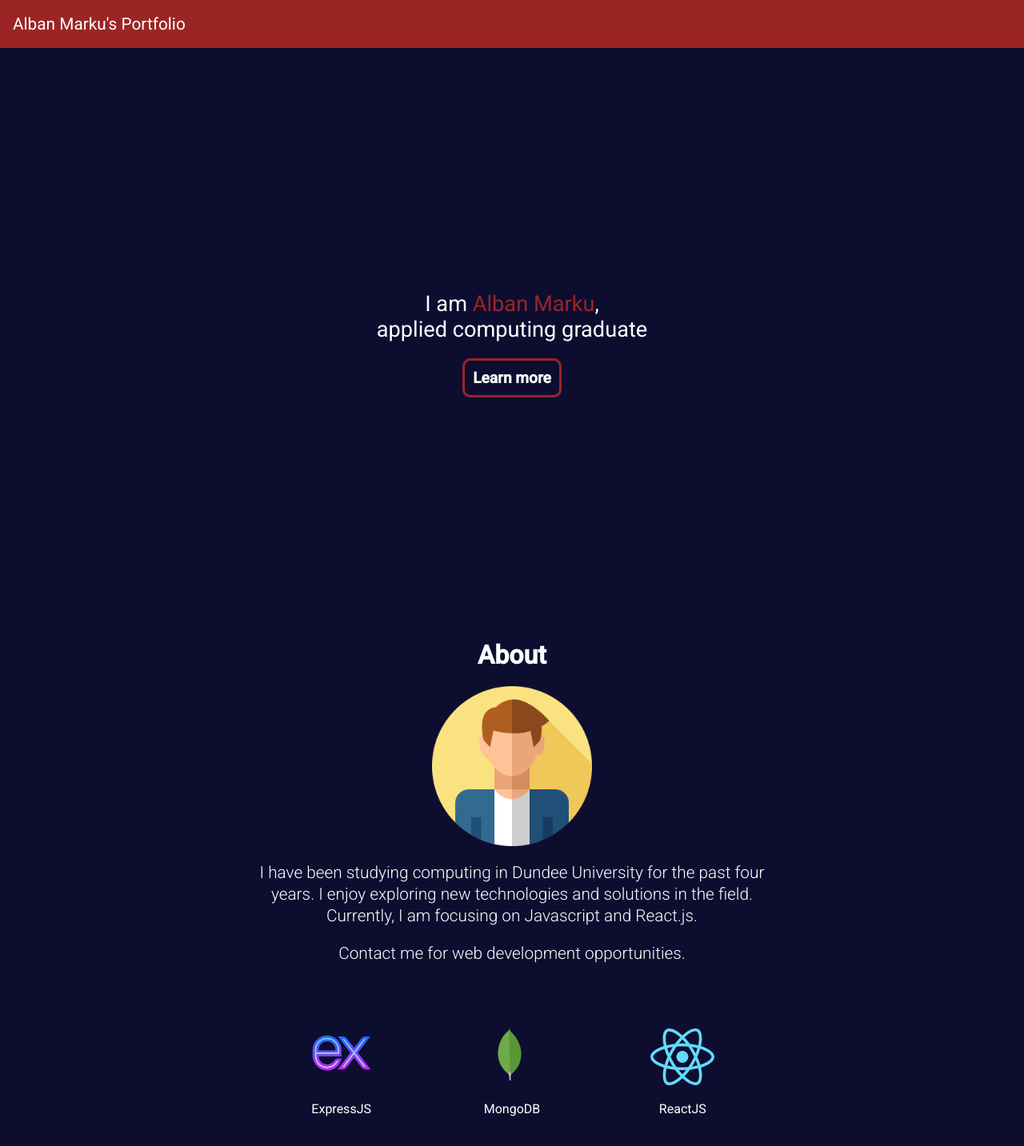
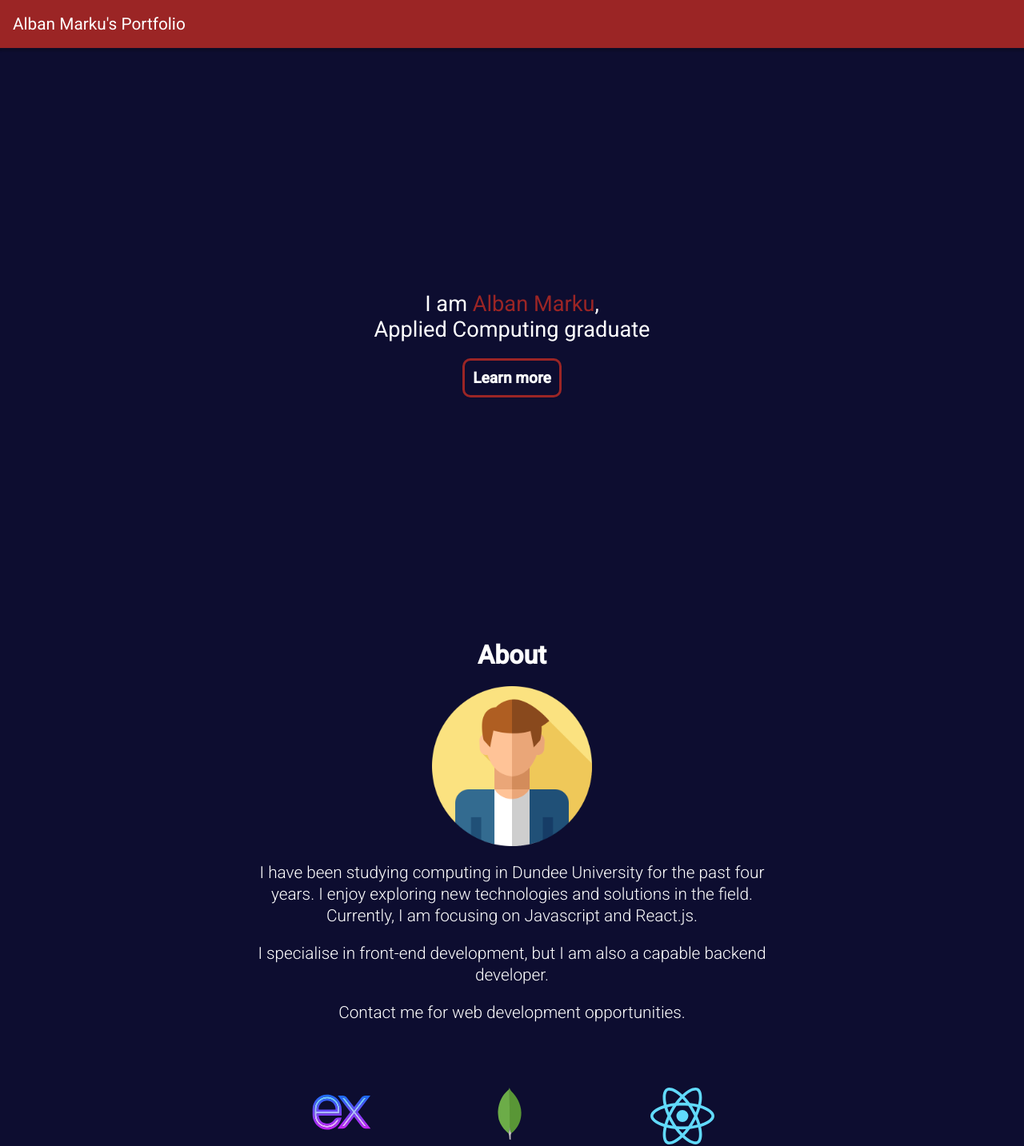
Before and after one commit to AlbanMarku/PersonalSite, a React (Vite) app in the folder client/: page / in a window 1280 px wide. Shown: the top 1433 px of the page at 80% size. Built offline with nearby package versions, Linux system fonts and the light colour scheme.

Commit message:
Blurb text addition.

```diff
--- a/client/src/views/Home.tsx
+++ b/client/src/views/Home.tsx
@@ -87,7 +87,7 @@ function Home() {
         <p>
           I am <span id="textName">Alban Marku</span>,
         </p>
-        <p>applied computing graduate</p>
+        <p>Applied Computing graduate</p>
         <button onClick={handleScroll} id="meButton" type="button">
           <strong>Learn more</strong>
         </button>
@@ -100,6 +100,12 @@ function Home() {
           years. I enjoy exploring new technologies and solutions in the field.
           Currently, I am focusing on Javascript and React.js.
         </p>
+
+        <p className="blurb">
+          I specialise in front-end development, but I am also a capable backend
+          developer.
+        </p>
+
         <p className="blurb">Contact me for web development opportunities.</p>
         <div className="icons">
           <div className="logos">
```
